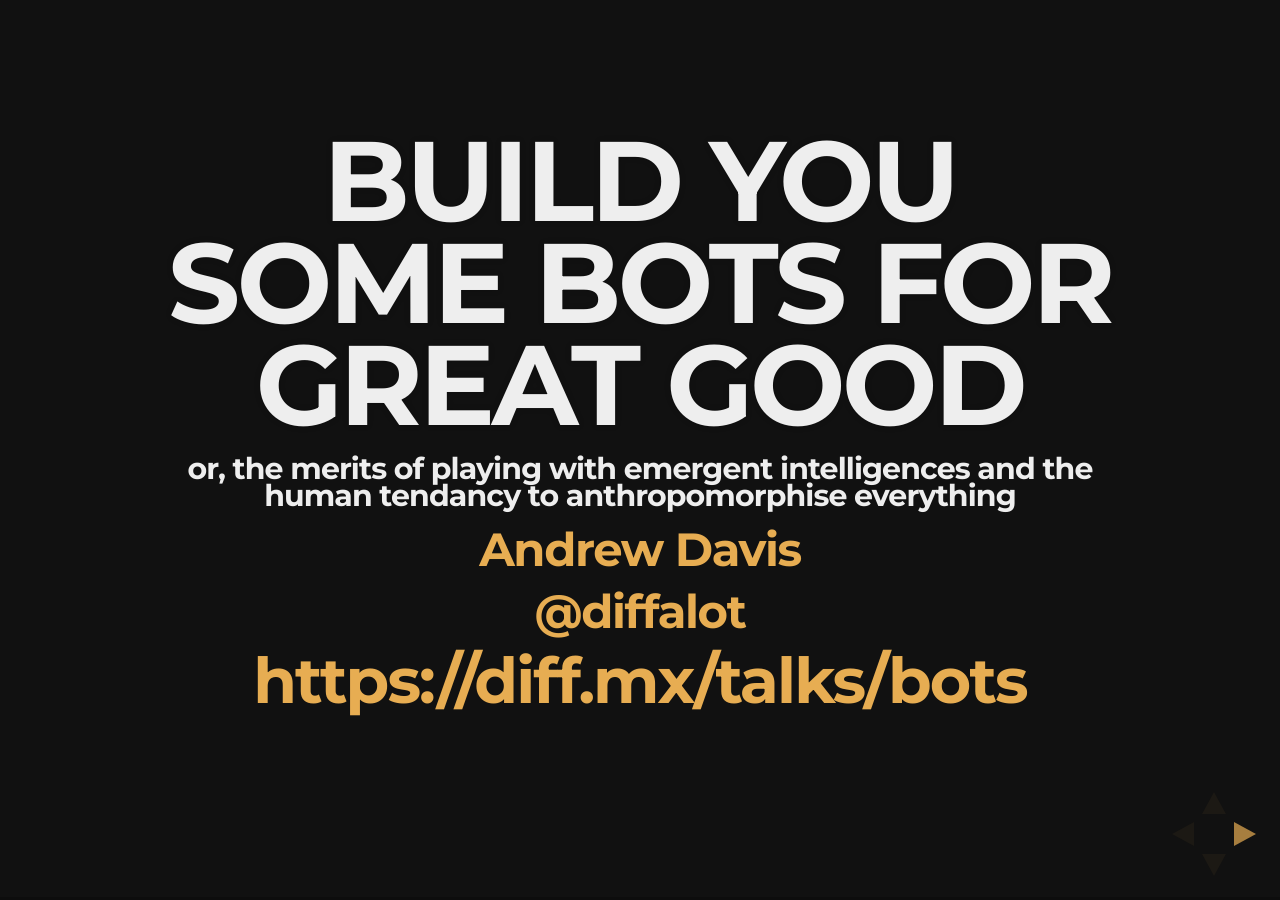
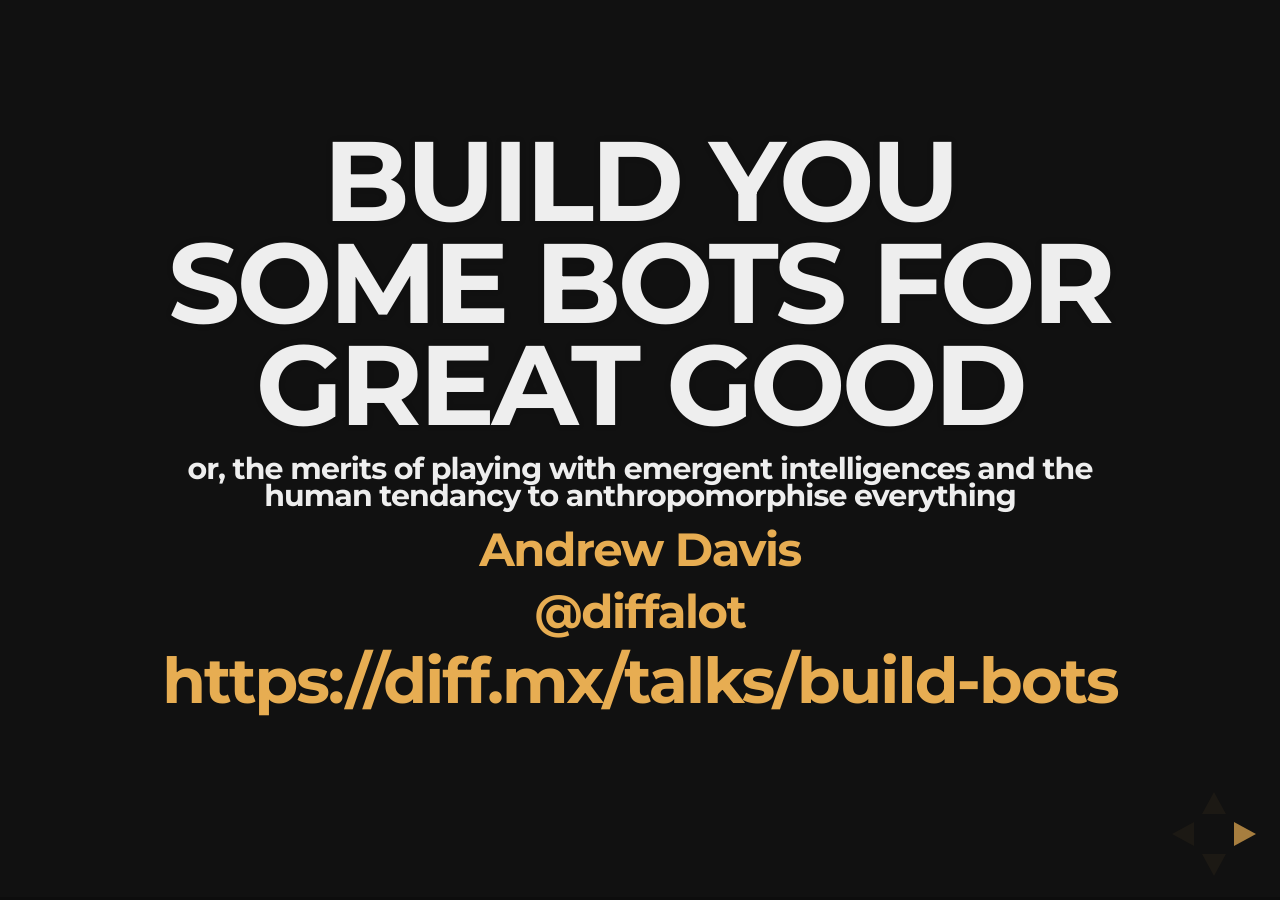
Before and after one commit to diffalot/diff.mx, a Jekyll site: the page talks/build-bots/index.html, which Jekyll copies as it is, in a window 1280 px wide. Built offline with Jekyll 4.4.1, drawn with Linux system fonts in a browser that asks for light colours; part of the change alters nothing that is shown.

Commit message:
retitle, and keep working

```diff
--- a/talks/build-bots/outline.md
+++ b/talks/build-bots/outline.md
@@ -5,11 +5,11 @@
 ### [Andrew Davis](https://diff.mx)
 ### [@diffalot](https://twitter.com/diffalot)
 
-## https://diff.mx/talks/bots
+## https://diff.mx/talks/build-bots
 
 ---
 
-## What is a Twitter Bot
+## What is a Twitter Bot?
 
 ----
 
@@ -54,15 +54,17 @@
 
 # Structuring a Bot
 
-* listening and responding
-
 ----
 
 # LEARN YOUR BOT AN ETHICS
 
 Bots can be used to harass or violate Twitter's terms of service.
 
-**Make sure your bot *is not* taking advantage of bad situations and making them worse.**
+**Make sure your bot **is not** taking advantage of bad situations and making them worse.**
+
+----
+
+# Structuring a Bot
 
 ----
 
```
